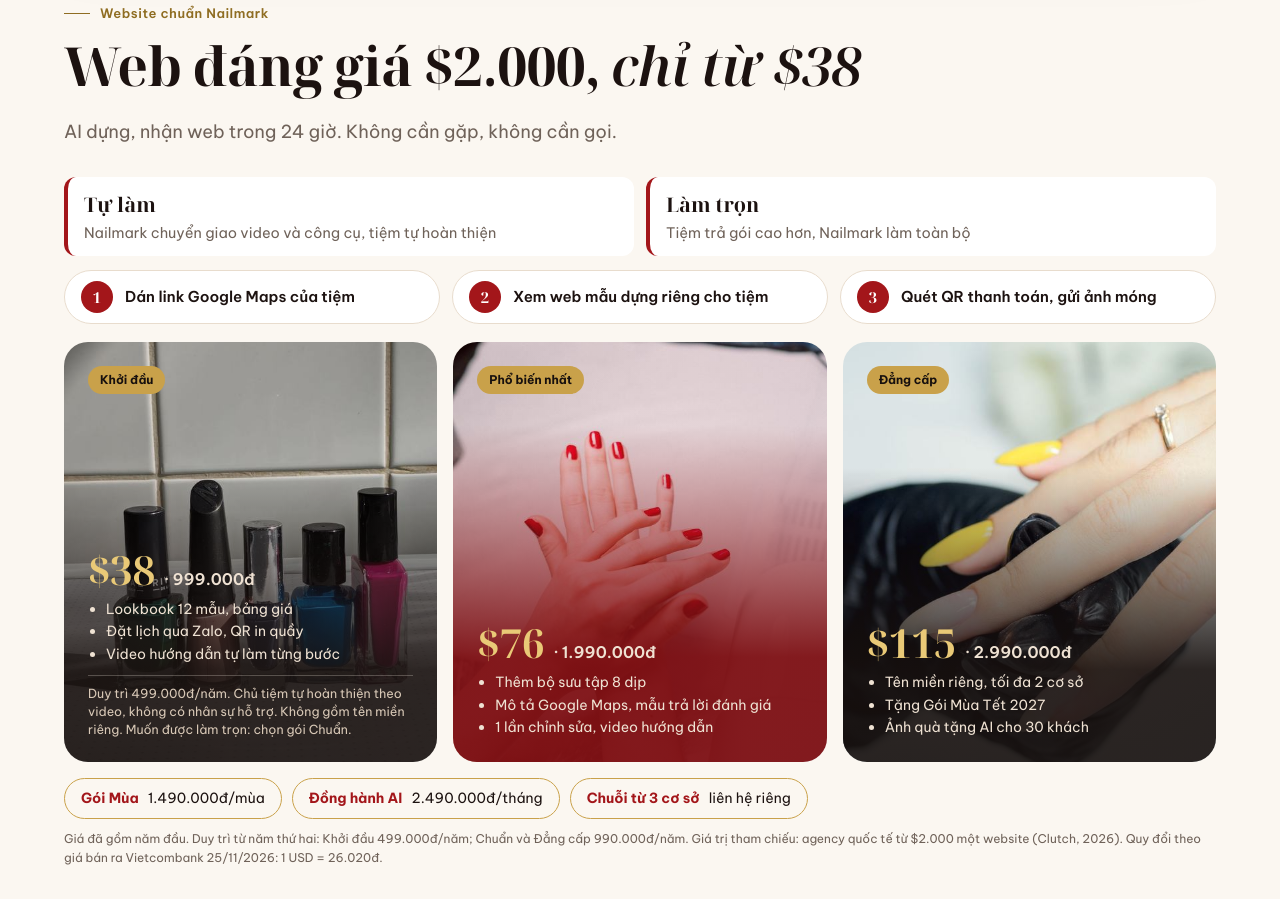
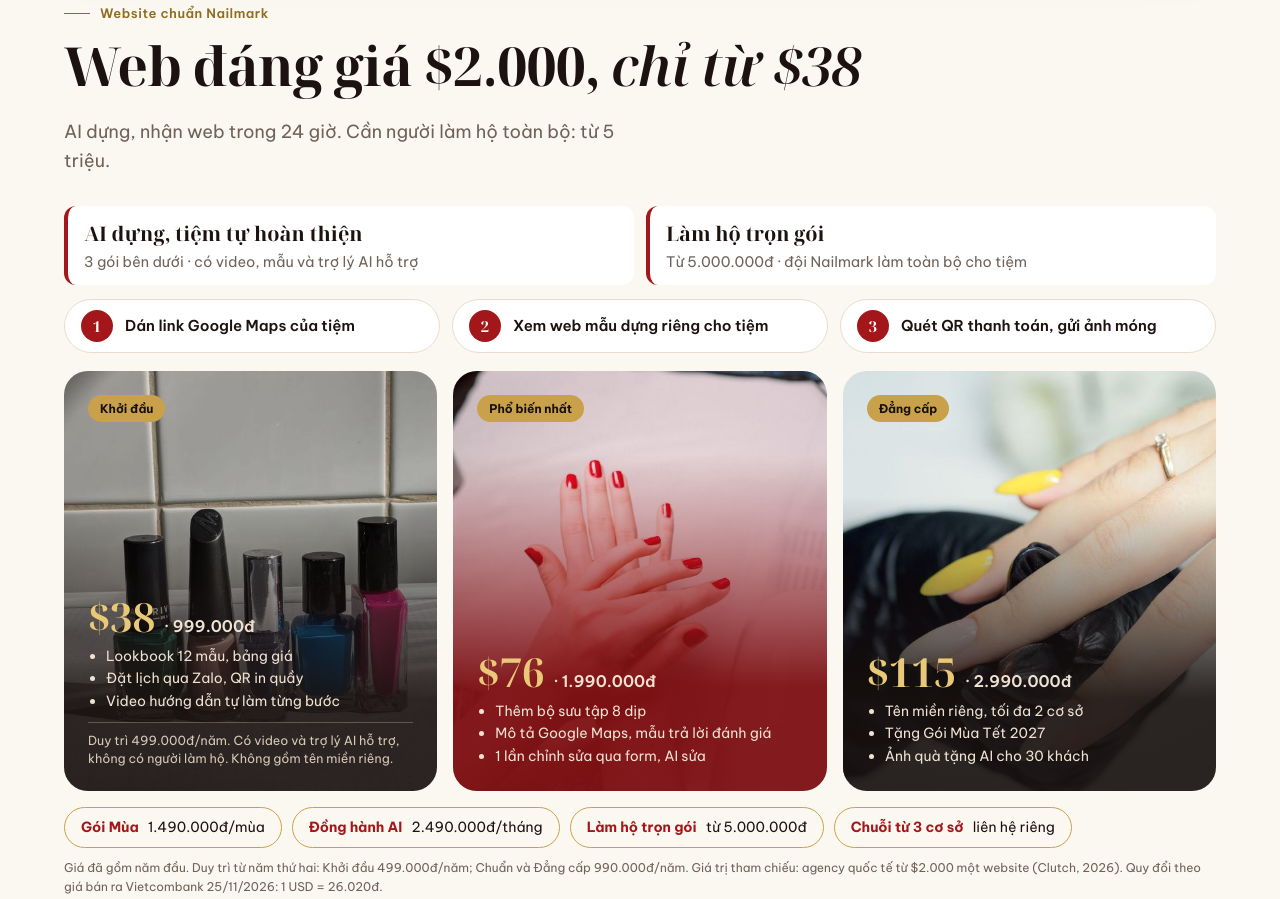
Before and after one commit to TrungNinh123/Ninh, a plain HTML site: page nailmark/index.html in a window 1280 px wide. Shown: the part 5958-6857 px from the top of the page. Drawn offline with Linux system fonts and the light colour scheme.

Commit message:
Làm hộ từ 5 triệu; gói thấp có nội dung hỗ trợ, không có người làm hộ
Co-Authored-By: Claude Opus 5.5 <noreply@anthropic.com>
Claude-Session: https://claude.ai/code/session_01Jbv1n1y7oRYx9KnT6BvDZU

```diff
--- a/nailmark/index.html
+++ b/nailmark/index.html
@@ -260,15 +260,15 @@ footer p{font-size:13px;max-width:70ch;margin:8px auto 0}
 </div></section>
 
 <section class=band id=lam-cung style="padding-top:0"><div class=in>
-<div class=head><div><div class=eyebrow>Website chuẩn Nailmark</div><h2>Web đáng giá $2.000, <em>chỉ từ $38</em></h2></div><p class=lead style="margin:0">AI dựng, nhận web trong 24 giờ. Không cần gặp, không cần gọi.</p></div>
-<div class=paths><span><b>Tự làm</b>Nailmark chuyển giao video và công cụ, tiệm tự hoàn thiện</span><span><b>Làm trọn</b>Tiệm trả gói cao hơn, Nailmark làm toàn bộ</span></div>
+<div class=head><div><div class=eyebrow>Website chuẩn Nailmark</div><h2>Web đáng giá $2.000, <em>chỉ từ $38</em></h2></div><p class=lead style="margin:0">AI dựng, nhận web trong 24 giờ. Cần người làm hộ toàn bộ: từ 5 triệu.</p></div>
+<div class=paths><span><b>AI dựng, tiệm tự hoàn thiện</b>3 gói bên dưới · có video, mẫu và trợ lý AI hỗ trợ</span><span><b>Làm hộ trọn gói</b>Từ 5.000.000đ · đội Nailmark làm toàn bộ cho tiệm</span></div>
 <ol class=steps><li><b>1</b>Dán link Google Maps của tiệm</li><li><b>2</b>Xem web mẫu dựng riêng cho tiệm</li><li><b>3</b>Quét QR thanh toán, gửi ảnh móng</li></ol>
 <div class=ways>
-<div class=wc><img src="img/w1.jpg" alt="" loading=lazy width=560 height=700><span class=tag>Khởi đầu</span><div class=price>$38 <small>· 999.000đ</small></div><ul><li>Lookbook 12 mẫu, bảng giá</li><li>Đặt lịch qua Zalo, QR in quầy</li><li>Video hướng dẫn tự làm từng bước</li></ul><p class=excl>Duy trì 499.000đ/năm. Chủ tiệm tự hoàn thiện theo video, không có nhân sự hỗ trợ. Không gồm tên miền riêng. Muốn được làm trọn: chọn gói Chuẩn.</p></div>
-<div class="wc hi"><img src="img/w2.jpg" alt="" loading=lazy width=560 height=700><span class=tag>Phổ biến nhất</span><div class=price>$76 <small>· 1.990.000đ</small></div><ul><li>Thêm bộ sưu tập 8 dịp</li><li>Mô tả Google Maps, mẫu trả lời đánh giá</li><li>1 lần chỉnh sửa, video hướng dẫn</li></ul></div>
+<div class=wc><img src="img/w1.jpg" alt="" loading=lazy width=560 height=700><span class=tag>Khởi đầu</span><div class=price>$38 <small>· 999.000đ</small></div><ul><li>Lookbook 12 mẫu, bảng giá</li><li>Đặt lịch qua Zalo, QR in quầy</li><li>Video hướng dẫn tự làm từng bước</li></ul><p class=excl>Duy trì 499.000đ/năm. Có video và trợ lý AI hỗ trợ, không có người làm hộ. Không gồm tên miền riêng.</p></div>
+<div class="wc hi"><img src="img/w2.jpg" alt="" loading=lazy width=560 height=700><span class=tag>Phổ biến nhất</span><div class=price>$76 <small>· 1.990.000đ</small></div><ul><li>Thêm bộ sưu tập 8 dịp</li><li>Mô tả Google Maps, mẫu trả lời đánh giá</li><li>1 lần chỉnh sửa qua form, AI sửa</li></ul></div>
 <div class=wc><img src="img/w3.jpg" alt="" loading=lazy width=560 height=700><span class=tag>Đẳng cấp</span><div class=price>$115 <small>· 2.990.000đ</small></div><ul><li>Tên miền riêng, tối đa 2 cơ sở</li><li>Tặng Gói Mùa Tết 2027</li><li>Ảnh quà tặng AI cho 30 khách</li></ul></div>
 </div>
-<div class=addon><span><b>Gói Mùa</b> 1.490.000đ/mùa</span><span><b>Đồng hành AI</b> 2.490.000đ/tháng</span><span><b>Chuỗi từ 3 cơ sở</b> liên hệ riêng</span></div>
+<div class=addon><span><b>Gói Mùa</b> 1.490.000đ/mùa</span><span><b>Đồng hành AI</b> 2.490.000đ/tháng</span><span><b>Làm hộ trọn gói</b> từ 5.000.000đ</span><span><b>Chuỗi từ 3 cơ sở</b> liên hệ riêng</span></div>
 <p class=src style="margin-top:10px">Giá đã gồm năm đầu. Duy trì từ năm thứ hai: Khởi đầu 499.000đ/năm; Chuẩn và Đẳng cấp 990.000đ/năm. Giá trị tham chiếu: agency quốc tế từ $2.000 một website (Clutch, 2026). Quy đổi theo giá bán ra Vietcombank 25/11/2026: 1 USD = 26.020đ.</p>
 </div></section>
 
```
Also changed, not shown: 1 other file.
